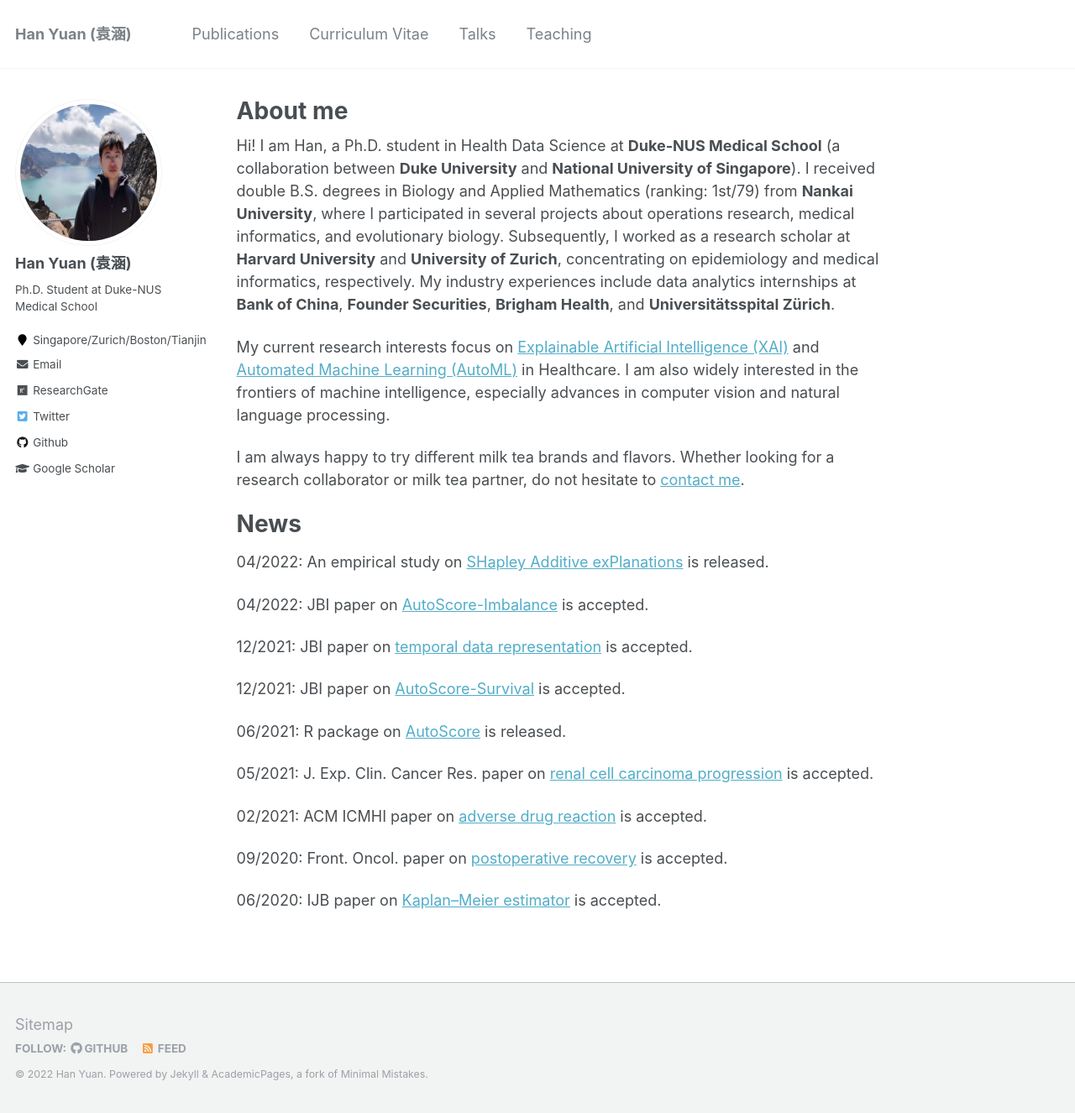
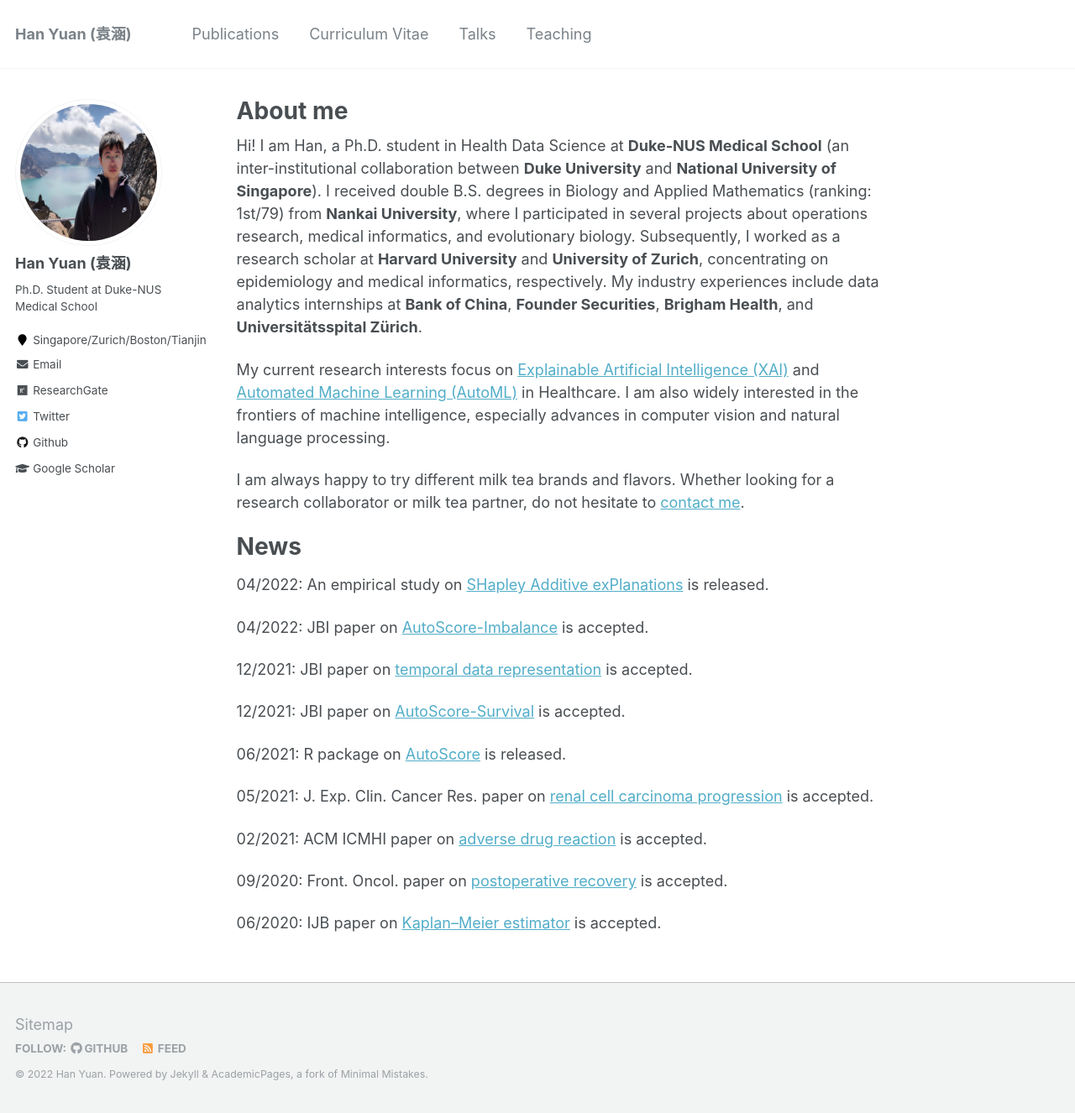
Before and after one commit to Han-Yuan-Med/Han-Yuan-Med.github.io, a Jekyll site: the page built from _pages/about.md, in a window 1280 px wide and 1326 px high. Shown: the whole window at 84% size. Built offline with Jekyll 4.4.1, drawn with Linux system fonts in a browser that asks for light colours.

Commit message:
Update about.md

```diff
--- a/_pages/about.md
+++ b/_pages/about.md
@@ -7,7 +7,7 @@
   - /about.html
 ---
 
-Hi! I am Han, a Ph.D. student in Health Data Science at **Duke-NUS Medical School** (a collaboration between **Duke University** and **National University of Singapore**). I received double B.S. degrees in Biology and Applied Mathematics (ranking: 1st/79) from **Nankai University**, where I participated in several projects about operations research, medical informatics, and evolutionary biology. Subsequently, I worked as a research scholar at **Harvard University** and **University of Zurich**, concentrating on epidemiology and medical informatics, respectively. My industry experiences include data analytics internships at **Bank of China**, **Founder Securities**, **Brigham Health**, and **Universitätsspital Zürich**.
+Hi! I am Han, a Ph.D. student in Health Data Science at **Duke-NUS Medical School** (an inter-institutional collaboration between **Duke University** and **National University of Singapore**). I received double B.S. degrees in Biology and Applied Mathematics (ranking: 1st/79) from **Nankai University**, where I participated in several projects about operations research, medical informatics, and evolutionary biology. Subsequently, I worked as a research scholar at **Harvard University** and **University of Zurich**, concentrating on epidemiology and medical informatics, respectively. My industry experiences include data analytics internships at **Bank of China**, **Founder Securities**, **Brigham Health**, and **Universitätsspital Zürich**.
 
 My current research interests focus on [Explainable Artificial Intelligence (XAI)](https://en.wikipedia.org/wiki/Explainable_artificial_intelligence) and [Automated Machine Learning (AutoML)](https://en.wikipedia.org/wiki/Automated_machine_learning) in Healthcare. I am also widely interested in the frontiers of machine intelligence, especially advances in computer vision and natural language processing.
 
```
